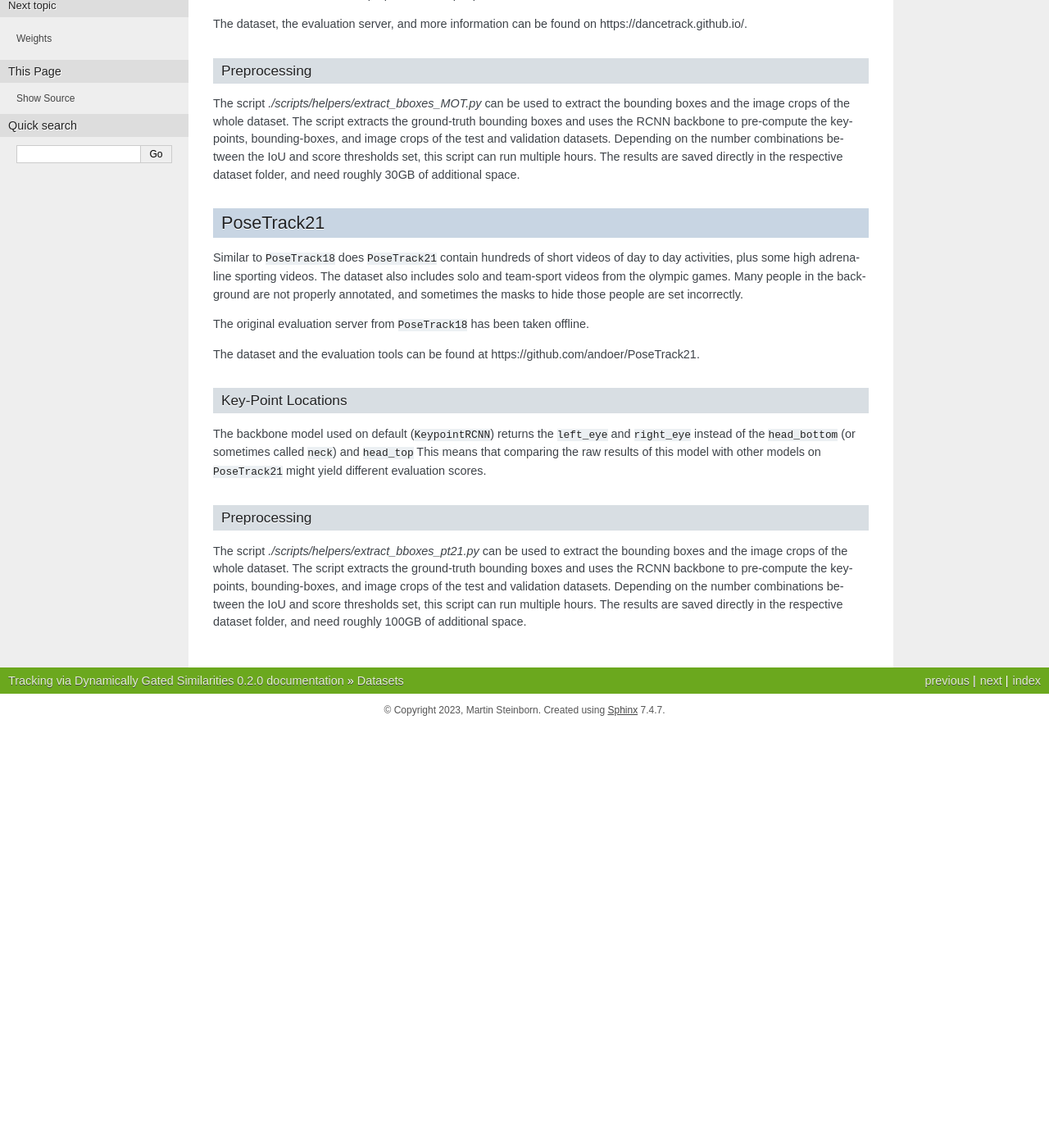
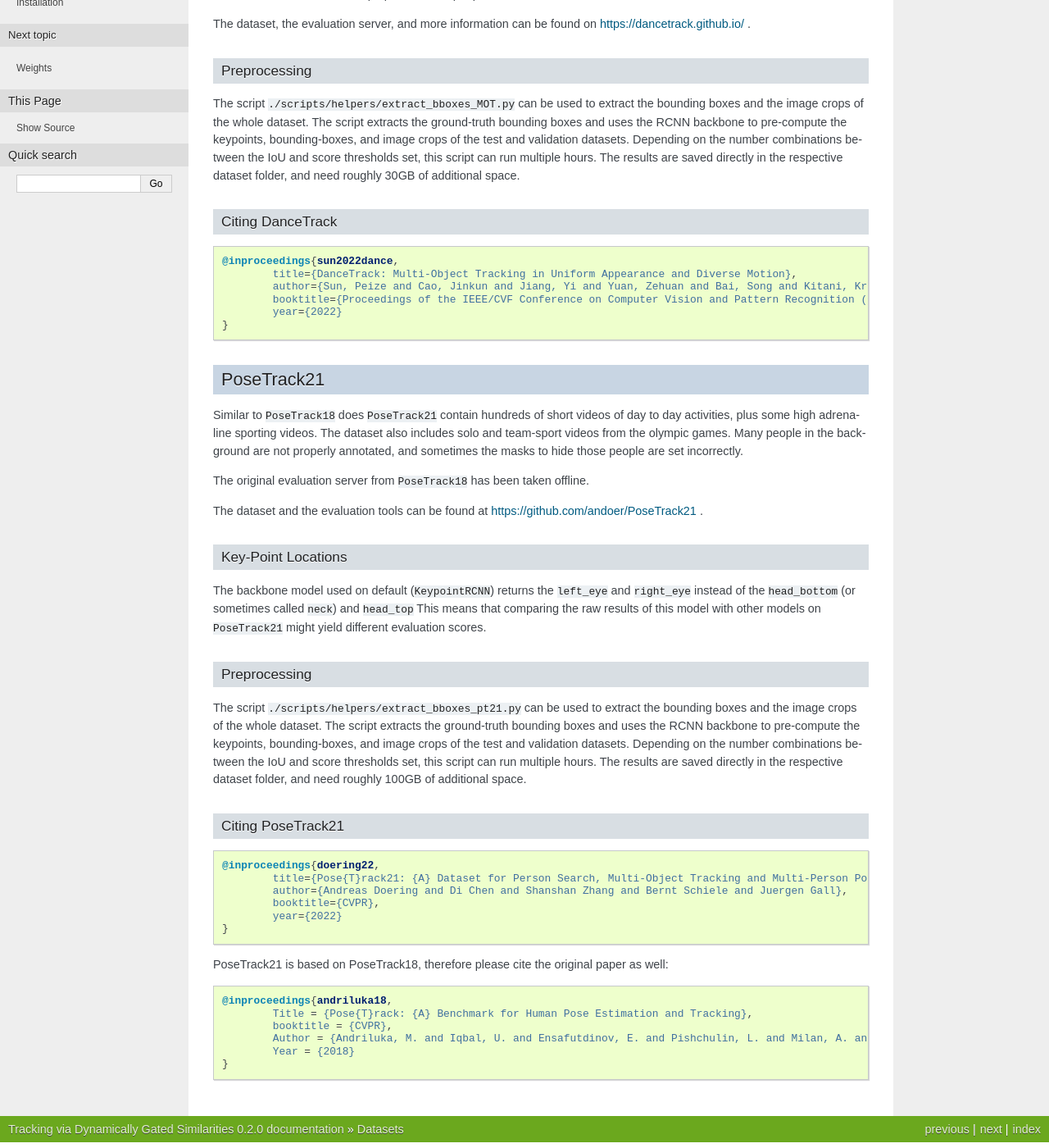
Before and after one commit to bmmtstb/dynamically-gated-similarities, a Sphinx documentation site: the page built from docs/datasets.rst, in a window 1280 px wide and 1400 px high, scrolled down 295 px. Shown: the whole window at 82% size. Built offline with Sphinx 7.4.7, drawn with Linux system fonts in a browser that asks for light colours; before the commit the page ends 1181 px from its top, so only the background shows below that; some of the changed text lies outside the part shown.

Commit message:
Added citing info for datasets in datasets.rst
Signed-off-by: Martin <1500595+bmmtstb@users.noreply.github.com>

```diff
--- a/docs/datasets.rst
+++ b/docs/datasets.rst
@@ -13,15 +13,27 @@
 Depending on the number of people in the video, there are many occlusions.
 Additionally, the highly irregular motion of the dance moves makes it harder for the tracker to keep up with all the people.
 
-The dataset, the evaluation server, and more information can be found on _`https://dancetrack.github.io/`.
+The dataset, the evaluation server, and more information can be found on https://dancetrack.github.io/ .
 
 Preprocessing
 ~~~~~~~~~~~~~
 
-The script `./scripts/helpers/extract_bboxes_MOT.py` can be used to extract the bounding boxes and the image crops of the whole dataset.
+The script ``./scripts/helpers/extract_bboxes_MOT.py`` can be used to extract the bounding boxes and the image crops of the whole dataset.
 The script extracts the ground-truth bounding boxes and uses the RCNN backbone to pre-compute the keypoints, bounding-boxes, and image crops of the test and validation datasets.
 Depending on the number combinations between the IoU and score thresholds set, this script can run multiple hours.
 The results are saved directly in the respective dataset folder, and need roughly 30GB of additional space.
+
+Citing DanceTrack
+~~~~~~~~~~~~~~~~~
+
+.. code-block:: bibtex
+
+	@inproceedings{sun2022dance,
+		title={DanceTrack: Multi-Object Tracking in Uniform Appearance and Diverse Motion},
+		author={Sun, Peize and Cao, Jinkun and Jiang, Yi and Yuan, Zehuan and Bai, Song and Kitani, Kris and Luo, Ping},
+		booktitle={Proceedings of the IEEE/CVF Conference on Computer Vision and Pattern Recognition (CVPR)},
+		year={2022}
+	}
 
 PoseTrack21
 -----------
@@ -32,7 +44,7 @@
 
 The original evaluation server from ``PoseTrack18`` has been taken offline.
 
-The dataset and the evaluation tools can be found at _`https://github.com/andoer/PoseTrack21`.
+The dataset and the evaluation tools can be found at https://github.com/andoer/PoseTrack21 .
 
 Key-Point Locations
 ~~~~~~~~~~~~~~~~~~~
@@ -43,7 +55,31 @@
 Preprocessing
 ~~~~~~~~~~~~~
 
-The script `./scripts/helpers/extract_bboxes_pt21.py` can be used to extract the bounding boxes and the image crops of the whole dataset.
+The script ``./scripts/helpers/extract_bboxes_pt21.py`` can be used to extract the bounding boxes and the image crops of the whole dataset.
 The script extracts the ground-truth bounding boxes and uses the RCNN backbone to pre-compute the keypoints, bounding-boxes, and image crops of the test and validation datasets.
 Depending on the number combinations between the IoU and score thresholds set, this script can run multiple hours.
 The results are saved directly in the respective dataset folder, and need roughly 100GB of additional space.
+
+Citing PoseTrack21
+~~~~~~~~~~~~~~~~~~
+
+.. code-block:: bibtex
+
+	@inproceedings{doering22,
+		title={Pose{T}rack21: {A} Dataset for Person Search, Multi-Object Tracking and Multi-Person Pose Tracking},
+		author={Andreas Doering and Di Chen and Shanshan Zhang and Bernt Schiele and Juergen Gall},
+		booktitle={CVPR},
+		year={2022}
+	}
+
+
+PoseTrack21 is based on PoseTrack18, therefore please cite the original paper as well:
+
+.. code-block:: bibtex
+
+	@inproceedings{andriluka18,
+		Title = {Pose{T}rack: {A} Benchmark for Human Pose Estimation and Tracking},
+		booktitle = {CVPR},
+		Author = {Andriluka, M. and Iqbal, U. and Ensafutdinov, E. and Pishchulin, L. and Milan, A. and Gall, J. and Schiele B.},
+		Year = {2018}
+	}
```
